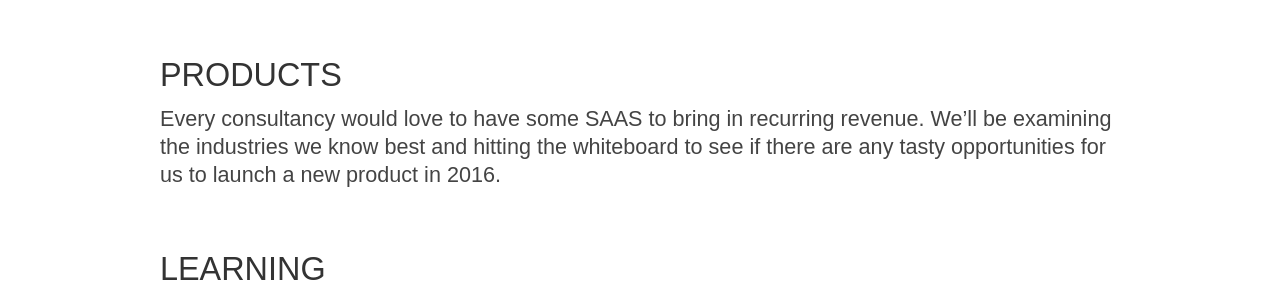
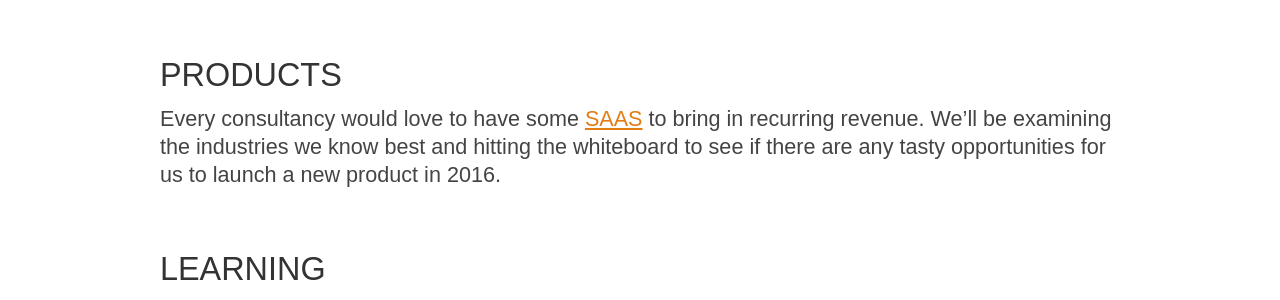
Before and after one commit to gotripod/gotripod.github.io, a Jekyll site: the page built from _posts/2016-01-06-business-development-days.markdown, in a window 1280 px wide and 900 px high, scrolled down 1126 px. Shown: the part 154-454 px from the top of the window. Built offline with Jekyll 4.4.1, drawn with Linux system fonts in a browser that asks for light colours; some web fonts are replaced; Markdown is read by kramdown in place of the engine named in the settings; part of the change alters nothing that is shown.

```diff
--- a/_posts/2016-01-06-business-development-days.markdown
+++ b/_posts/2016-01-06-business-development-days.markdown
@@ -21,7 +21,7 @@ We use tools like [Basecamp](http://www.basecamp.com), [Slack](http://www.slack.
 
 ## Products
 
-Every consultancy would love to have some SAAS to bring in recurring revenue. We'll be examining the industries we know best and hitting the whiteboard to see if there are any tasty opportunities for us to launch a new product in 2016.
+Every consultancy would love to have some [SAAS](https://en.wikipedia.org/wiki/Software_as_a_service) to bring in recurring revenue. We'll be examining the industries we know best and hitting the whiteboard to see if there are any tasty opportunities for us to launch a new product in 2016.
 
 ## Learning
 
```
